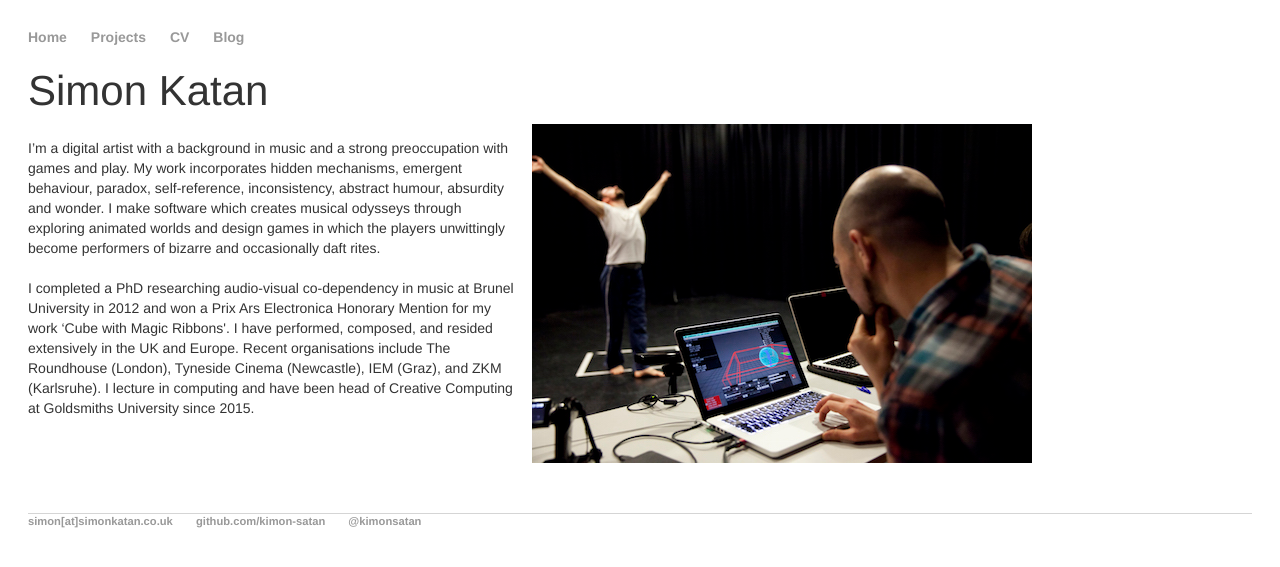
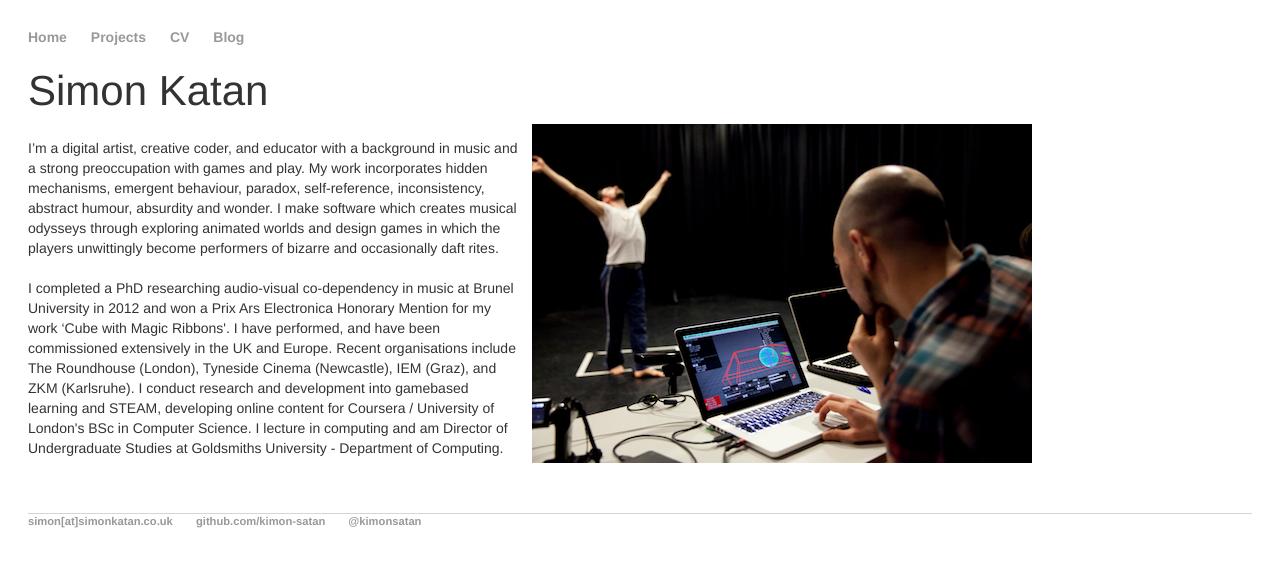
Before and after one commit to kimon-satan/kimon-satan.github.io, a Jekyll site: the page built from index.html, in a window 1280 px wide. Shown: the top 567 px of the page. Built offline with Jekyll 4.4.1, drawn with Linux system fonts in a browser that asks for light colours.

Commit message:
adding recent projects

```diff
--- a/_layouts/default.html
+++ b/_layouts/default.html
@@ -15,7 +15,7 @@
       <li><a href="/">Home</a></li>
       <li><a href="/projects">Projects</a></li>
       <li><a href="/cv">CV</a></li>
-      <li><a href="https://kimonsatan.tumblr.com/" target="_blank">Blog</a></li>
+      <li><a href="https://medium.com/@kimonsatan" target="_blank">Blog</a></li>
     </ul>
   </nav>
 
--- a/cv/index.html
+++ b/cv/index.html
@@ -3,8 +3,8 @@
 title: CV of Your Name
 ---
 	<div class="cv">
-
+			<ul><a href="#" class="download" title="Download Academic CV">Download academic CV</a></ul>
+			<ul><a href="#" class="download" title="Download Academic CV">Download developer CV</a></ul>
 			<ul><a href="#" class="download" title="Download Artist CV">Download artist CV</a></ul>
-			<ul><a href="#" class="download" title="Download Academic CV">Download academic CV</a></ul>
 
 	</div>
--- a/index.html
+++ b/index.html
@@ -8,12 +8,11 @@
 
 
 	<div class="left-text">
-		I’m a digital artist with a background in music and a strong preoccupation with games and play.
+		I’m a digital artist, creative coder, and educator with a background in music and a strong preoccupation with games and play.
 		My work incorporates hidden mechanisms, emergent behaviour, paradox, self-reference, inconsistency, abstract humour, absurdity and wonder.
 		I make software which creates musical odysseys through exploring animated worlds and design games in which the players unwittingly become performers of bizarre and occasionally daft rites.
 		<br><br>
-		I completed a PhD researching audio-visual co-dependency in music at Brunel University in 2012 and won a Prix Ars Electronica Honorary Mention for my work ‘Cube with Magic Ribbons'. I have performed, composed, and resided extensively in the UK and Europe. Recent organisations include The Roundhouse (London), Tyneside Cinema (Newcastle), IEM (Graz), and ZKM (Karlsruhe).
-		I lecture in computing and have been head of Creative Computing at Goldsmiths University since 2015.
+		I completed a PhD researching audio-visual co-dependency in music at Brunel University in 2012 and won a Prix Ars Electronica Honorary Mention for my work ‘Cube with Magic Ribbons'. I have performed, and have been commissioned extensively in the UK and Europe. Recent organisations include The Roundhouse (London), Tyneside Cinema (Newcastle), IEM (Graz), and ZKM (Karlsruhe). I conduct research and development into gamebased learning and STEAM, developing online content for Coursera / University of London's BSc in Computer Science. I lecture in computing and am Director of Undergraduate Studies at Goldsmiths University - Department of Computing.
 	</div>
 
 	<img class="left-img" src="images/whereami.jpg">
```
Also changed, not shown: _projects/adventuresinwonderland.md (+18 -0 lines), _projects/clamour.md (added, +18 -0 lines), _projects/sleuth.md (added, +14 -0 lines), images/thumbs/aiw_thumb.jpg (added), images/thumbs/clamour_thumb.png (added), images/thumbs/sleuth_thumb.png (added).
